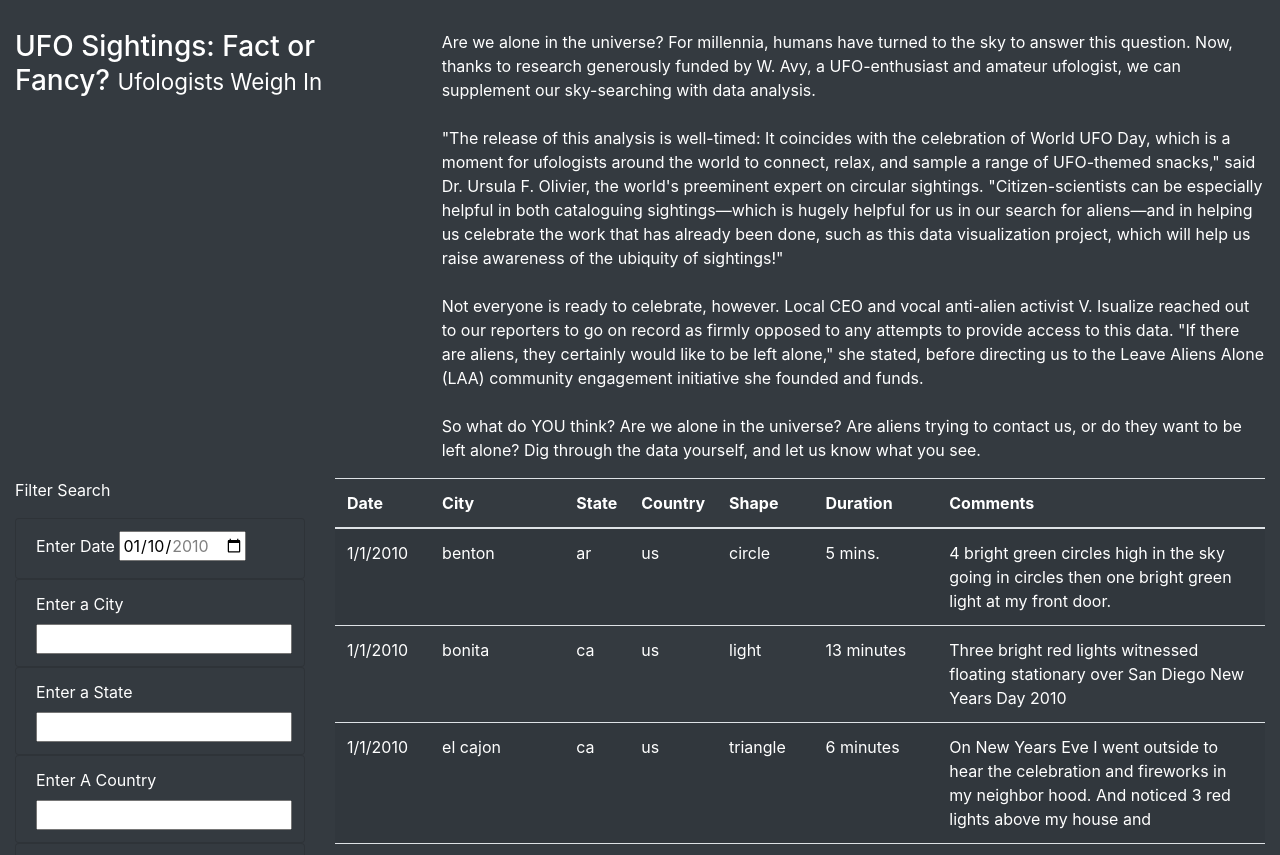
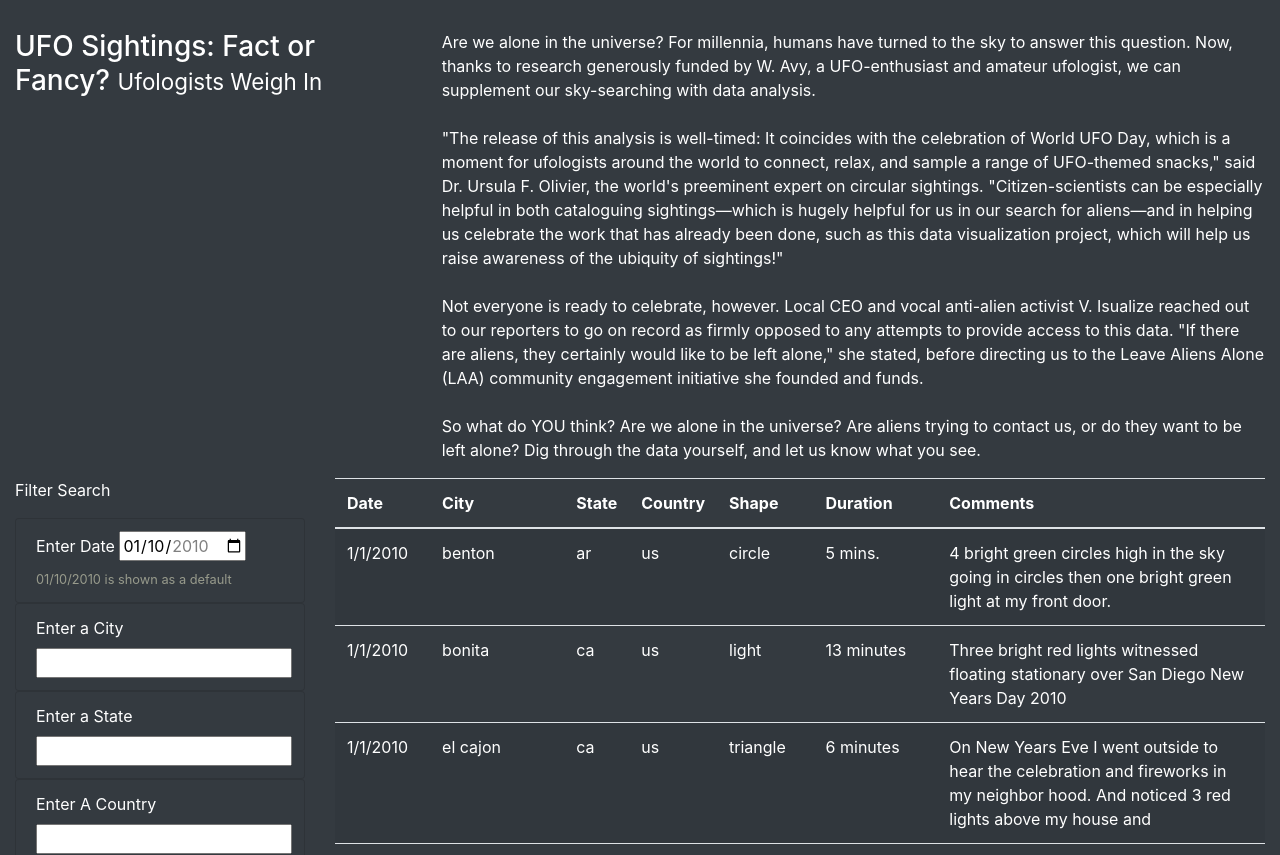
Before and after one commit to sonmiannkim/UFOs, a plain HTML site: page index.html in a window 1280 px wide. Shown: the part 245-1100 px from the top of the page. Drawn offline with nearby package versions, Linux system fonts and the light colour scheme.

Commit message:
clean up

```diff
--- a/index.html
+++ b/index.html
@@ -44,8 +44,10 @@
                     <p>Filter Search</p>
                     <ul class="list-group bg-dark">
                         <li class="list-group-item bg-dark" >
-                            <label for="date">Enter Date</label>
-                            <input id="datetime" type="date" value="2010-01-10" min="2010-01-01" max="2010-12-31">
+                            <label for="date">Enter Date </label>
+                            <input id="datetime" type="date" value="2010-01-10" min="2010-01-01" max="2010-12-31">  <br />
+                            <small style="color:#989b8c">01/10/2010 is shown as a default</small>
+
                         </li>
                     </ul>
                     <ul class="list-group bg-dark">
```
Also changed, not shown: Images/SearchByOthers.PNG (added).
